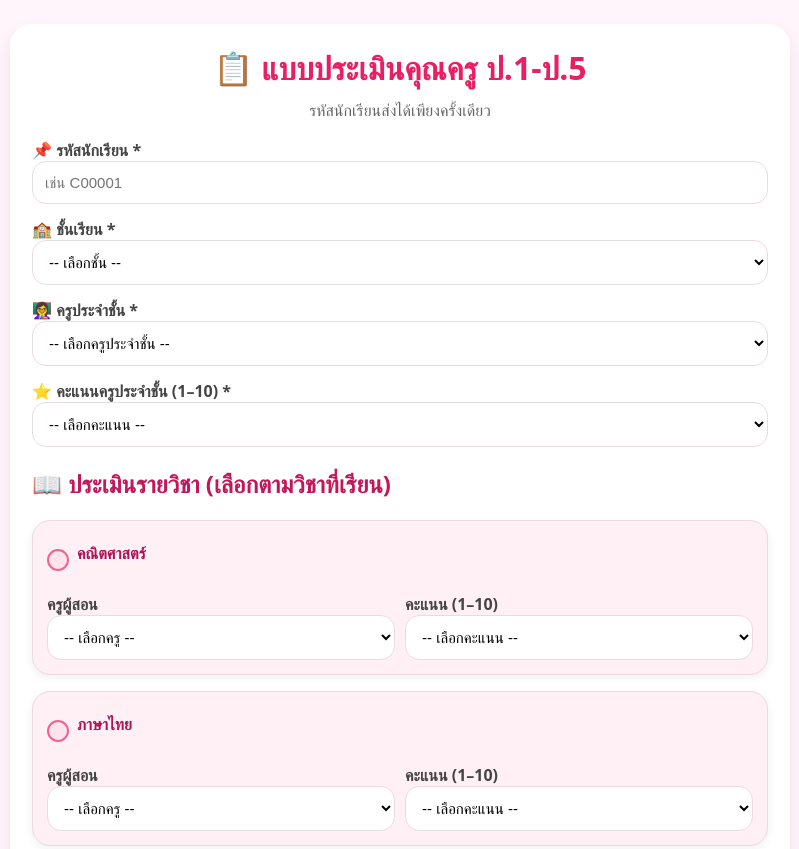
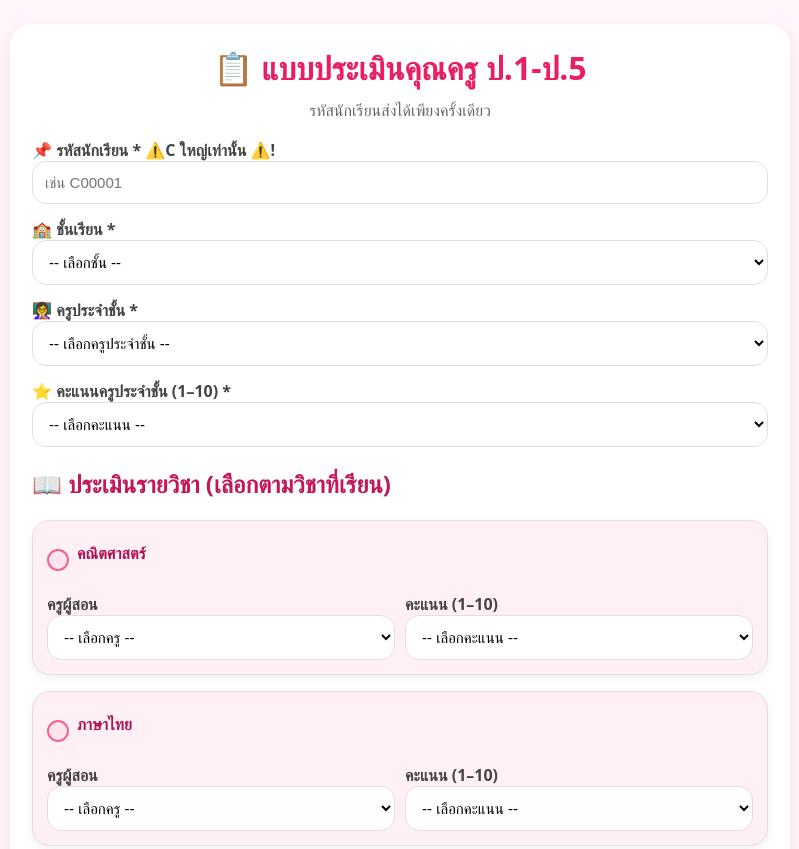
Before and after one commit to morsornluk-dev/-Evaluation-form-P.1-5, a plain HTML site: page index.html in a window 1280 px wide. Shown: the top 849 px of the page, without its empty margins (240-1039 px from the left). Drawn offline with Linux system fonts and the light colour scheme; some packages are replaced by stand-ins of ours; a script that the page names is missing.

Commit message:
Update index.html

```diff
--- a/index.html
+++ b/index.html
@@ -62,7 +62,7 @@
     <p class="desc">รหัสนักเรียนส่งได้เพียงครั้งเดียว</p>
 
     <form id="evalForm" novalidate>
-      <label>📌 รหัสนักเรียน *</label>
+      <label>📌 รหัสนักเรียน * ⚠️C ใหญ่เท่านั้น ⚠️!</label>
       <input type="text" id="student_id" required placeholder="เช่น C00001" />
 
       <label>🏫 ชั้นเรียน *</label>
```
